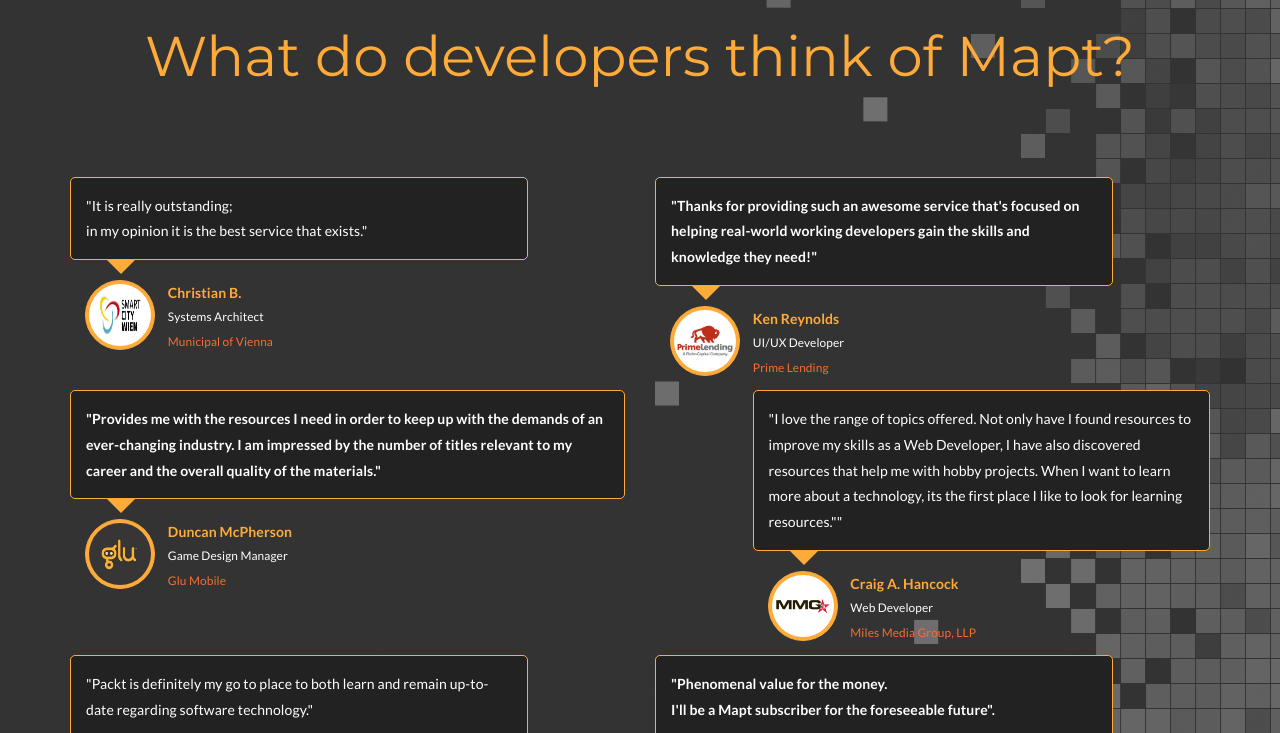
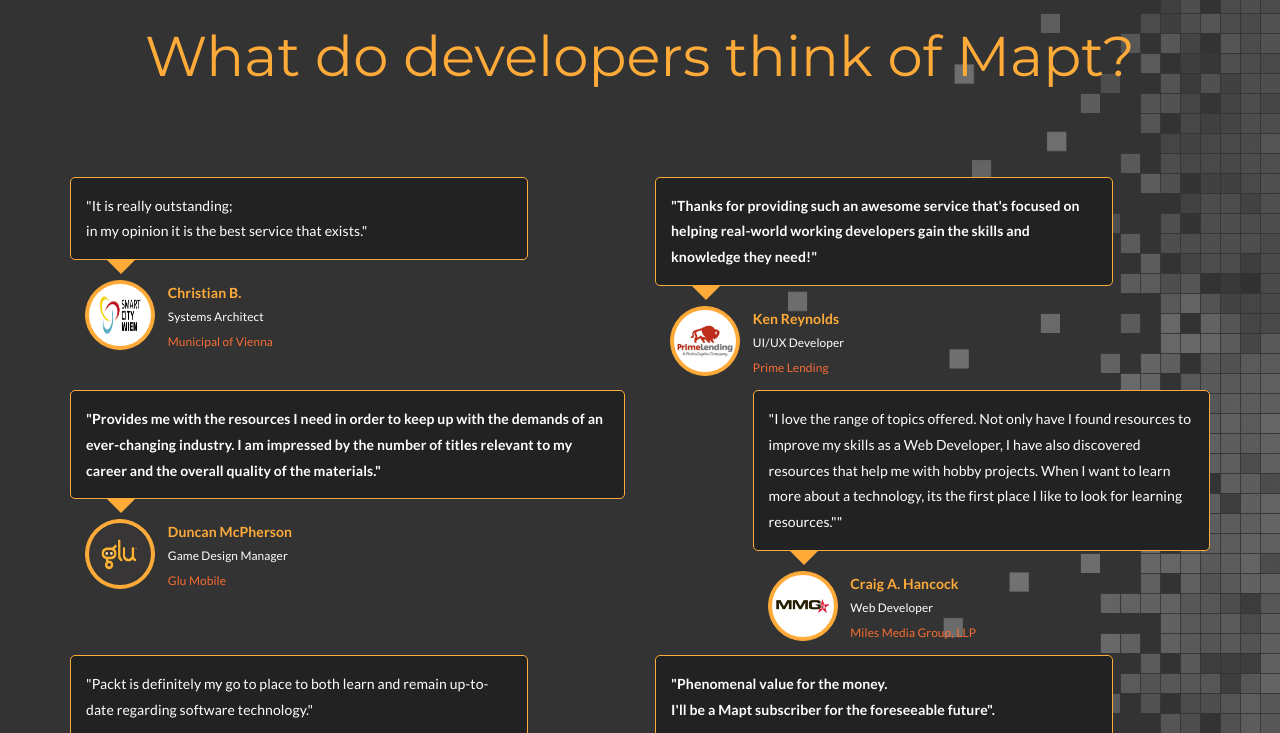
Before and after one commit to nickvision/packt-reader-nick, a plain HTML site: page testimonialswip.html in a window 1280 px wide. Shown: the part 67-800 px from the top of the page. Drawn offline with nearby package versions, Linux system fonts and the light colour scheme; a script that the page names is missing.

Commit message:
fixed cover bg
1

```diff
--- a/testimonialswip.html
+++ b/testimonialswip.html
@@ -55,7 +55,8 @@
         background-position: right top;
         background-attachment: fixed;
         background-color: #333333;
-    }
+        background-size: cover;
+
     </style>
 
 </head>
```
